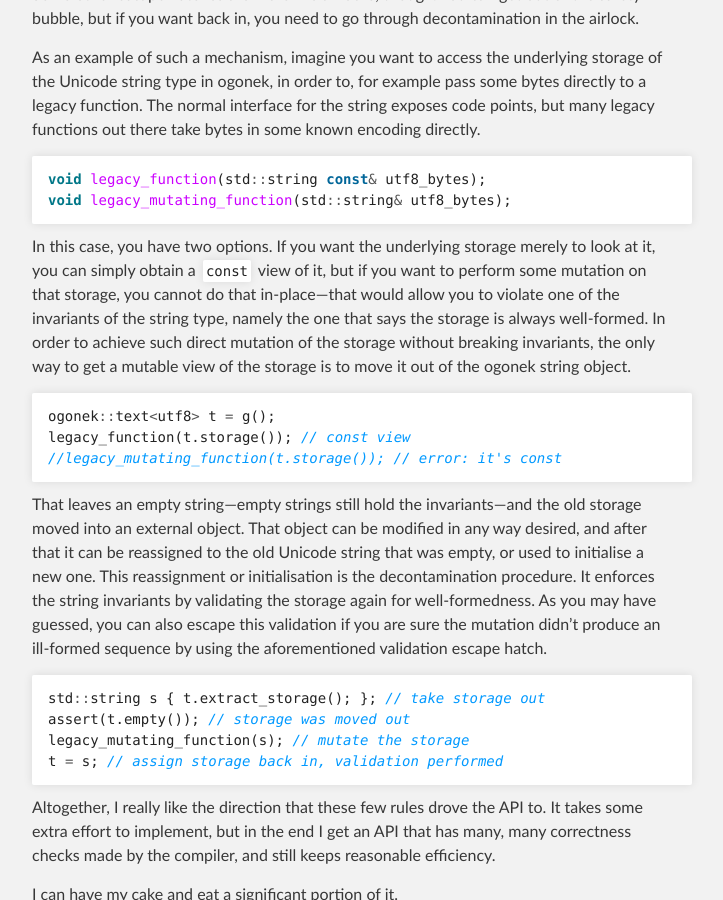
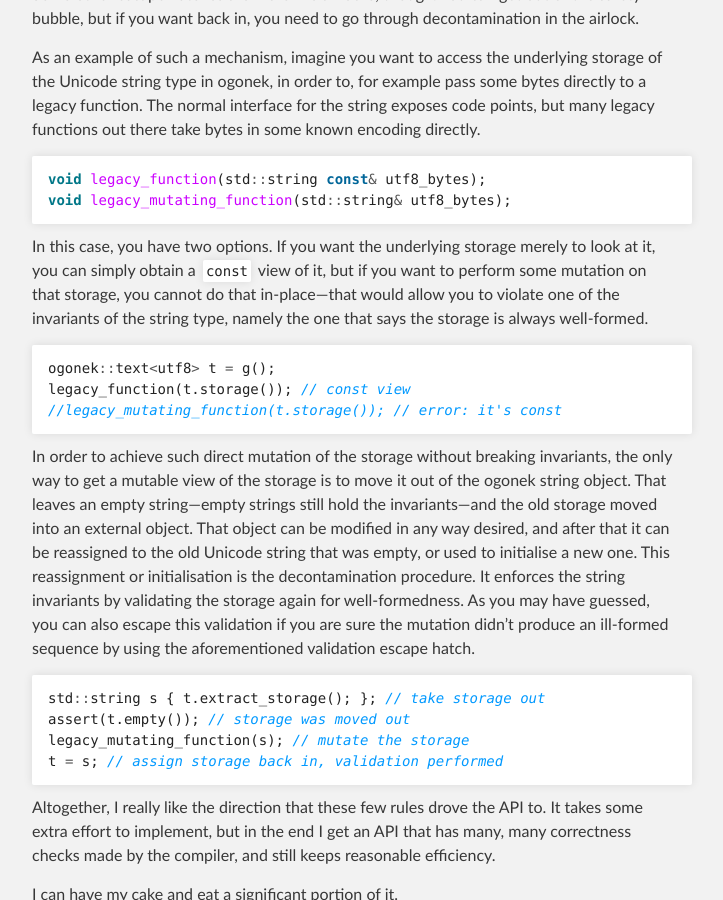
Before and after one commit to rmartinho/flamingdangerzone, a Jekyll site: the page built from _posts/unicode/2013-09-10-towards-nice-apis.markdown, in a window 1280 px wide and 900 px high, scrolled down 4690 px. Shown: the whole window, without its empty margins (288-1011 px from the left). Built offline with Jekyll 4.4.1, drawn with Linux system fonts in a browser that asks for light colours; Markdown is read by kramdown in place of the engine named in the settings; some of the changed lines change nothing that is shown.

Commit message:
Better paragraph split

```diff
--- a/_posts/unicode/2013-09-10-towards-nice-apis.markdown
+++ b/_posts/unicode/2013-09-10-towards-nice-apis.markdown
@@ -247,9 +247,7 @@ In this case, you have two options. If you want the underlying storage merely to
 look at it, you can simply obtain a `const` view of it, but if you want to
 perform some mutation on that storage, you cannot do that in-place&mdash;that
 would allow you to violate one of the invariants of the string type, namely the
-one that says the storage is always well-formed. In order to achieve such
-direct mutation of the storage without breaking invariants, the only way to get
-a mutable view of the storage is to move it out of the ogonek string object.
+one that says the storage is always well-formed.
 
 {% highlight cpp %}
 ogonek::text<utf8> t = g();
@@ -257,15 +255,17 @@ legacy_function(t.storage()); // const view
 //legacy_mutating_function(t.storage()); // error: it's const
 {% endhighlight %}
 
-That leaves an empty string&mdash;empty strings still hold the
-invariants&mdash;and the old storage moved into an external object. That
-object can be modified in any way desired, and after that it can be reassigned
-to the old Unicode string that was empty, or used to initialise a new one. This
-reassignment or initialisation is the decontamination procedure. It enforces the
-string invariants by validating the storage again for well-formedness. As you
-may have guessed, you can also escape this validation if you are sure the
-mutation didn't produce an ill-formed sequence by using the aforementioned
-validation escape hatch.
+In order to achieve such direct mutation of the storage without breaking
+invariants, the only way to get a mutable view of the storage is to move it out
+of the ogonek string object.  That leaves an empty string&mdash;empty strings
+still hold the invariants&mdash;and the old storage moved into an external
+object. That object can be modified in any way desired, and after that it can be
+reassigned to the old Unicode string that was empty, or used to initialise a new
+one. This reassignment or initialisation is the decontamination procedure. It
+enforces the string invariants by validating the storage again for
+well-formedness. As you may have guessed, you can also escape this validation if
+you are sure the mutation didn't produce an ill-formed sequence by using the
+aforementioned validation escape hatch.
 
 {% highlight cpp %}
 std::string s { t.extract_storage(); }; // take storage out
```
